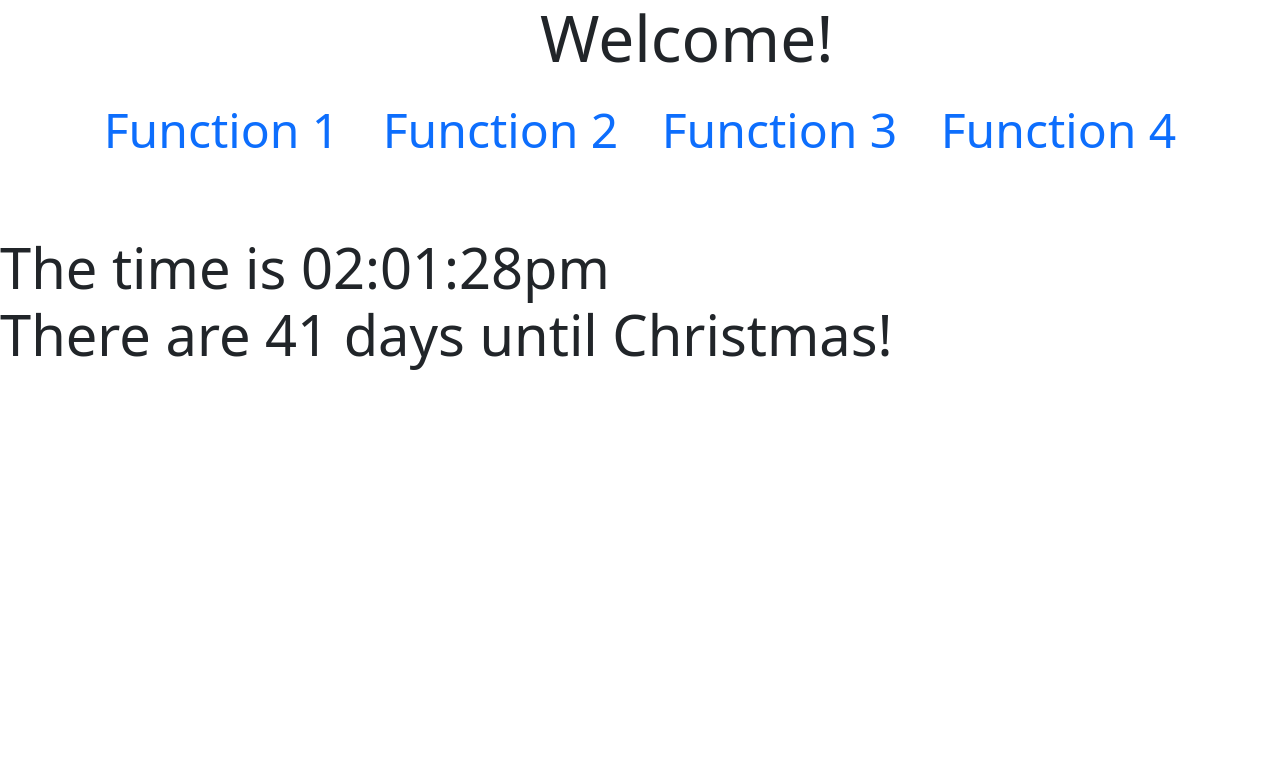
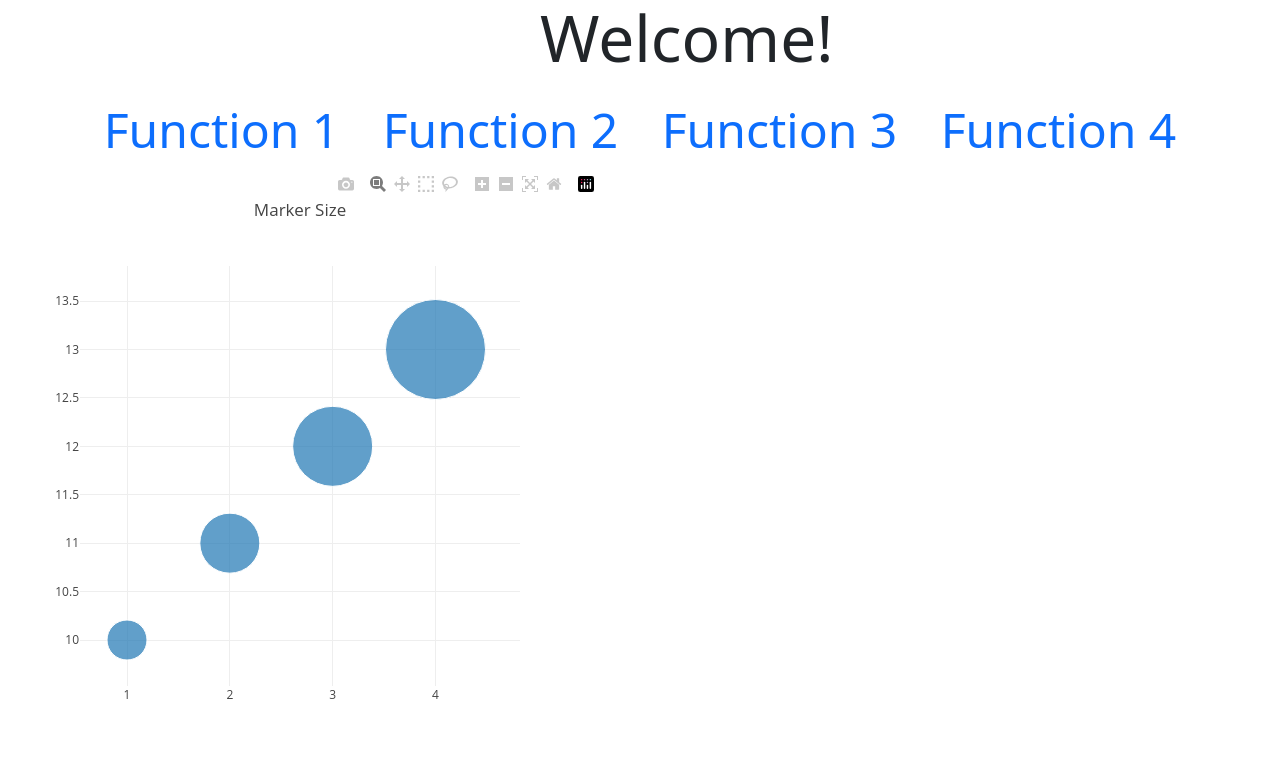
Before and after one commit to ddavydova/MIS4013HW6, a PHP site: page /f4.php in a window 1280 px wide. Shown: the top 765 px of the page. Run offline with PHP 8.4, Linux system fonts and the light colour scheme; data that the repository does not hold is empty; some libraries are stand-ins or nearby versions.

Commit message:
Update f4.php

```diff
--- a/f4.php
+++ b/f4.php
@@ -1,4 +1,33 @@
 <?php include("header.php");?>
 <?php include("links.php");?>
 
-<?php include("footer.php");?>
+<head>
+	<!-- Load plotly.js into the DOM -->
+	<script src='https://cdn.plot.ly/plotly-2.16.1.min.js'></script>
+</head>
+
+<body>
+	<div id='myDiv'><!-- Plotly chart will be drawn inside this DIV --></div>
+</body>
+<script>
+  var trace1 = {
+  x: [1, 2, 3, 4],
+  y: [10, 11, 12, 13],
+  mode: 'markers',
+  marker: {
+    size: [40, 60, 80, 100]
+  }
+};
+
+var data = [trace1];
+
+var layout = {
+  title: 'Marker Size',
+  showlegend: false,
+  height: 600,
+  width: 600
+};
+
+Plotly.newPlot('myDiv', data, layout);
+</script>
+</html>
```
